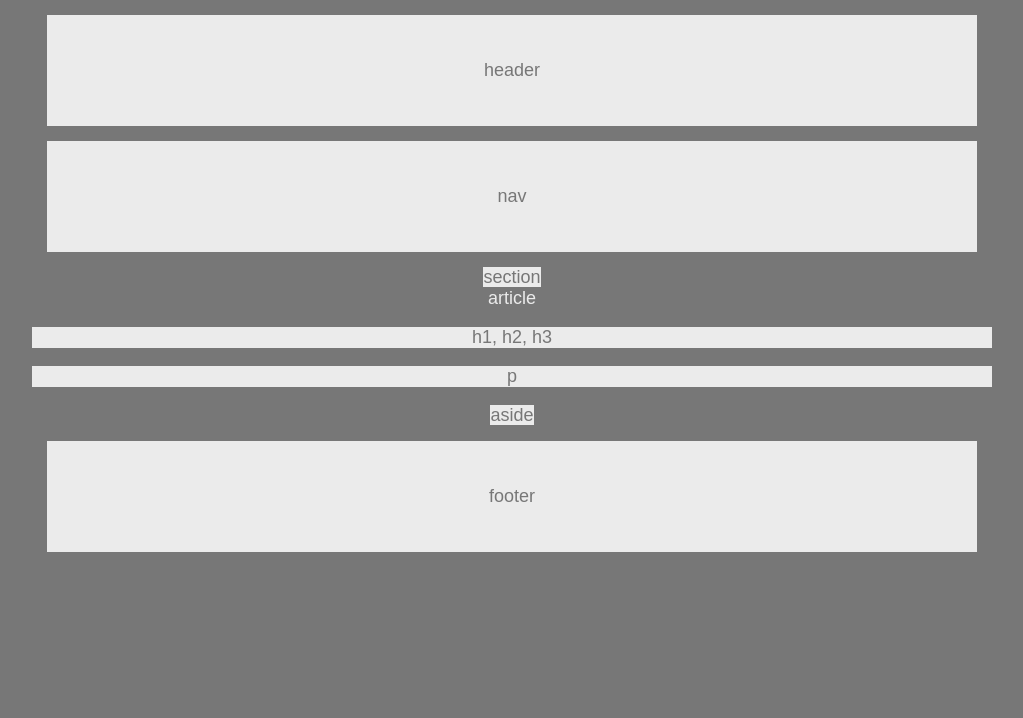
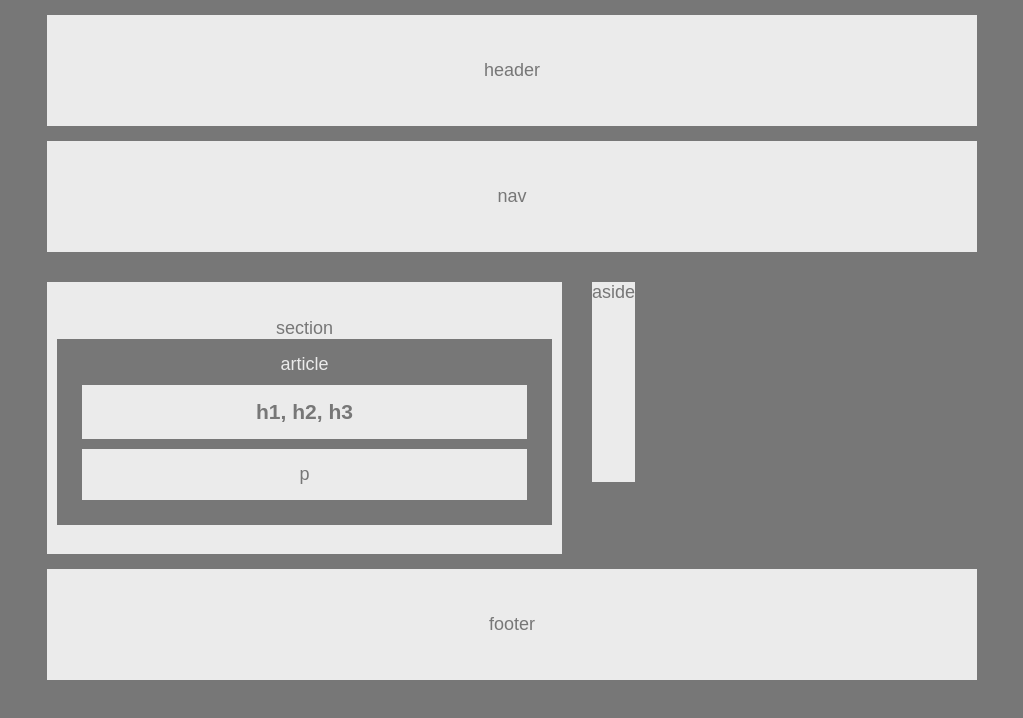
Before and after one commit to daryllpenafiel/HW-Wireframe, a plain HTML site: page index.html in a window 1280 px wide. Shown: the whole page, without its empty margins (128-1151 px from the left). Drawn offline with Linux system fonts and the light colour scheme.

Commit message:
last bit saved for tomorrow morning

```diff
--- a/index.html
+++ b/index.html
@@ -18,22 +18,18 @@
     nav
     </nav>
 
-    <div class="row">
-    <div class="column">
-        <section>
-        section
-        <article>article</article>
-        <p>h1, h2, h3</p>
-        <p>p</p>
-        </section>
-    </div>
+    <section>
+         section
+        <article>
+            <span> article </span>
+            <h1>h1, h2, h3</h1>
+            <p>p</p>
+        </article>
+    </section>
 
-    <div class="column">
     <aside>
-    aside
+        aside
     </aside>
-    </div>
-    </div>
 
     <footer>
     footer
--- a/style.css
+++ b/style.css
@@ -14,32 +14,42 @@ header, nav, section, aside, footer {
 header, footer, nav {
     margin: 15px;
     padding: 2.5em;
+    clear: both;
 }
 
 article {
     color: #ebebeb;
     background: #777;
-}
-
-.row {
-    display: grid;
-}
-
-.column {
-    display: inline;
+    padding: 15px;
 }
 
 h1, p {
     color: #777;
     background: #ebebeb;
+    margin: 10px;
+    padding: 15px;
 }
 
-section, aside {
+section{
+    float: left;
     width: 495px;
-    display: inline ;
+    padding-left: 10px;
+    padding-right: 10px;
+    padding-top: 2em;
+    padding-bottom: 2em;
+    margin: 15px;
+    height: 200px;
+}
+
+aside {
+    float: left;
+    width: auto;
+    margin: 15px;
+    height: 200px;
 }
 
 .container {
     margin: 0 auto;
     text-align: center;
+    overflow: auto;
 }
```
